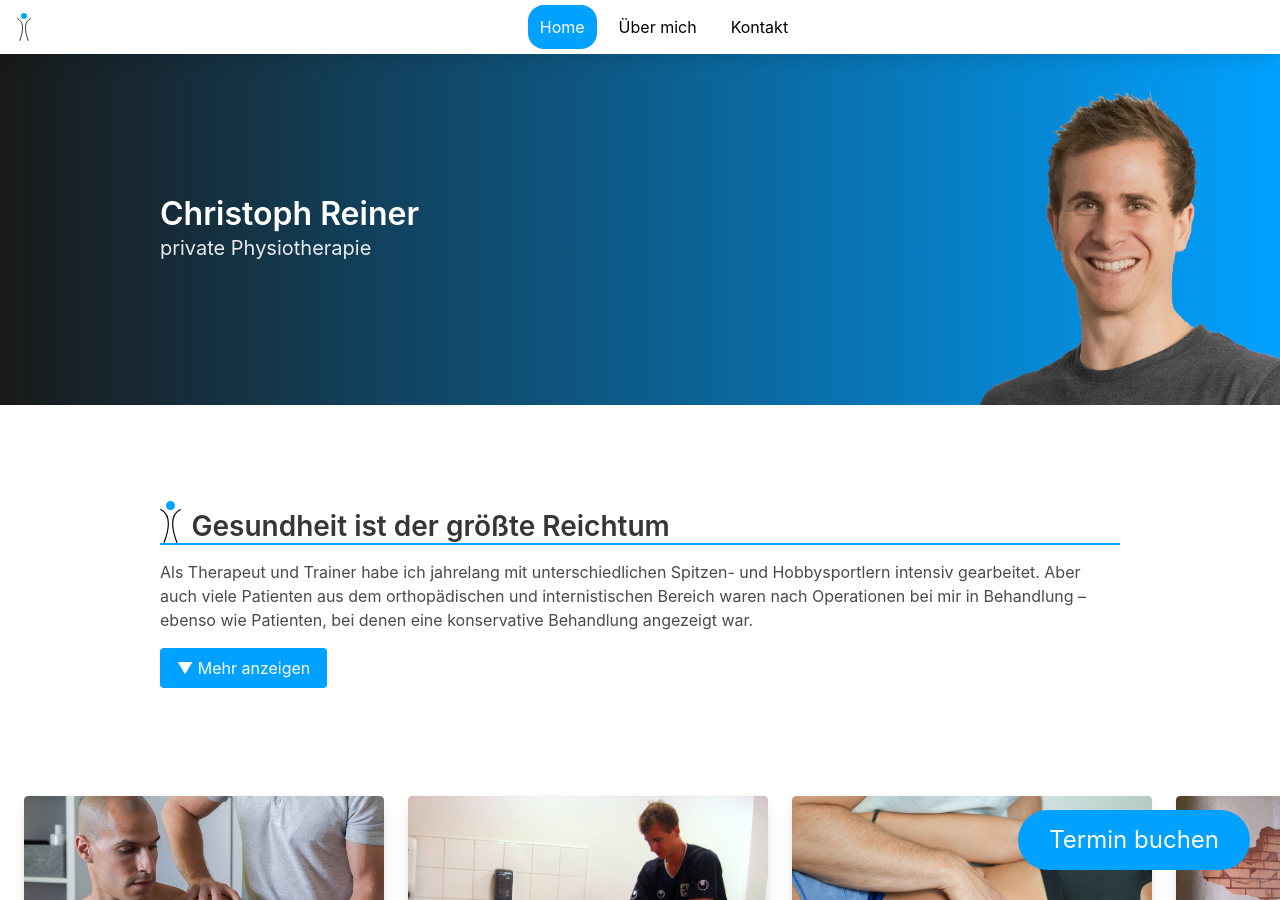
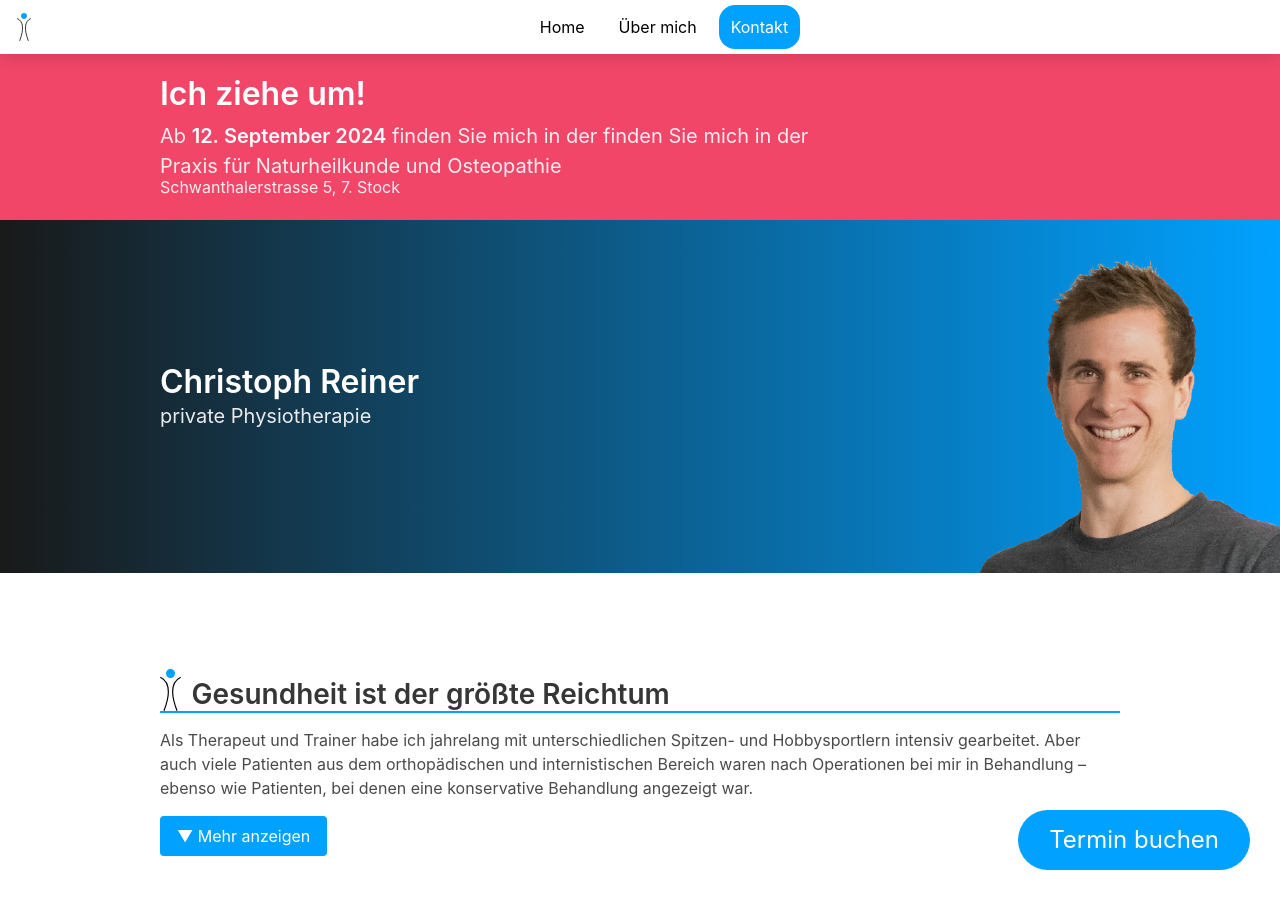
Before and after one commit to ThomasPr/christophreiner.de, a Jekyll site: the page built from index.html, in a window 1280 px wide and 900 px high. Built offline with Jekyll 4.4.1, drawn with Linux system fonts in a browser that asks for light colours; comment, search, counter and statistics services are not loaded.

Commit message:
add umzug banner

```diff
--- a/index.html
+++ b/index.html
@@ -57,6 +57,21 @@
       </div>
   </nav>
 
+
+  <section id="umzug" class="hero is-danger is-small" style="margin-bottom: 0">
+    <div class="hero-body">
+      <div class="container">
+        <h1 class="title">Ich ziehe um!</h1>
+
+        <p class="subtitle" style="line-height: 1">
+          <span style="line-height: 2">Ab <strong>12.&nbsp;September&nbsp;2024</strong> finden Sie mich in der finden Sie mich in der</span>
+          <br /><span>Praxis&nbsp;für&nbsp;Naturheilkunde&nbsp;und&nbsp;Osteopathie</span>
+          <br /><span style="font-size: 1rem">Schwanthalerstrasse&nbsp;5,&nbsp;7.&nbsp;Stock</span>
+        </p>
+
+      </div>
+    </div>
+  </section>
 
   <section id="home" class="hero is-primary is-medium">
     <div class="hero-body">
```
